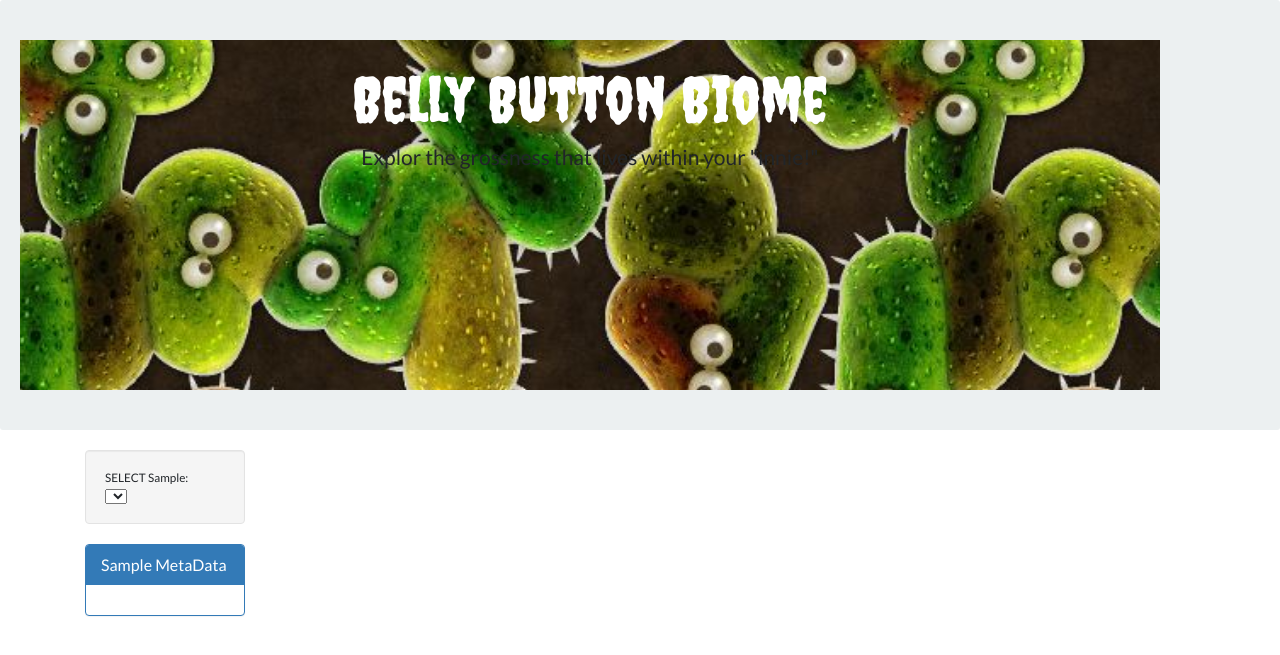
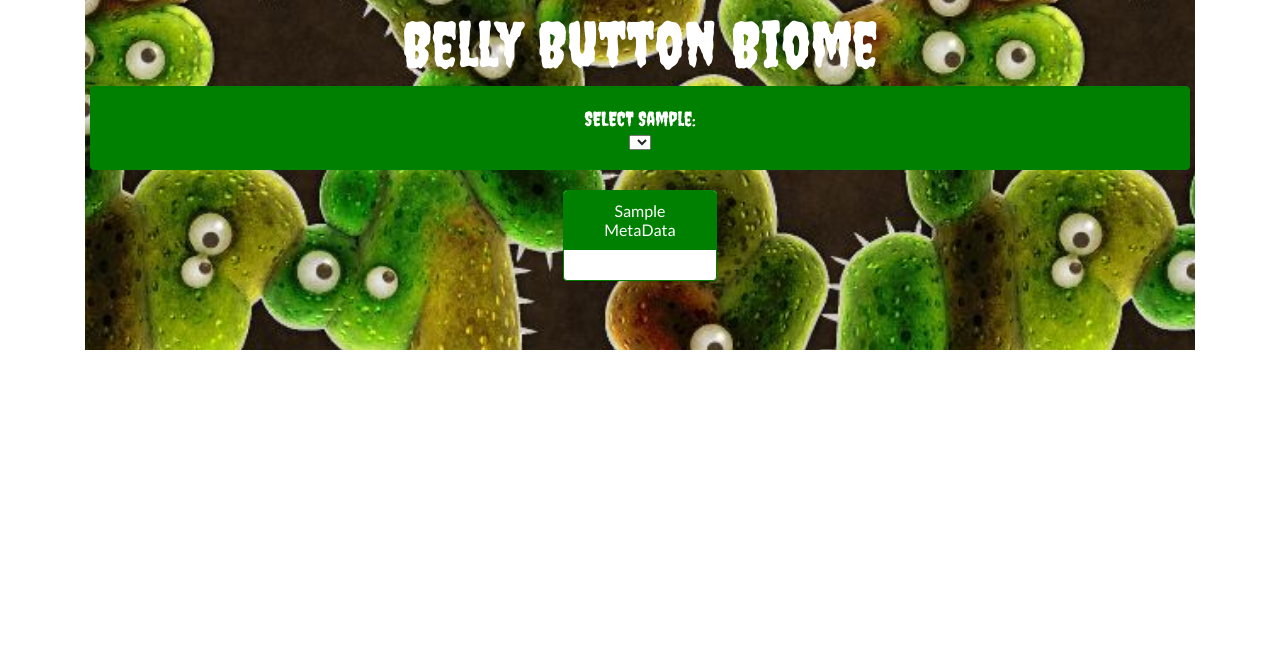
Before and after one commit to LoriHarris/Unicorn_Dashboard, a Flask app: page / in a window 1280 px wide. Shown: the top 655 px of the page. Run offline with Flask 2, Linux system fonts and the light colour scheme; data that the repository does not hold is empty; some libraries are stand-ins or nearby versions; some web fonts are replaced.

Commit message:
formatting

```diff
--- a/Instructions/StarterCode/Belly_Button_Biodiversity/app.py
+++ b/Instructions/StarterCode/Belly_Button_Biodiversity/app.py
@@ -12,6 +12,7 @@ from flask import Flask, jsonify, render_template
 from flask_sqlalchemy import SQLAlchemy
 
 app = Flask(__name__)
+# app = Flask(__name__, static_url_path='', static_folder="")
 
 
 #################################################
--- a/Instructions/StarterCode/Belly_Button_Biodiversity/static/css/style.css
+++ b/Instructions/StarterCode/Belly_Button_Biodiversity/static/css/style.css
@@ -9,20 +9,37 @@
    font-size: 20 rem;
    color: white;
  }
+.jumbotron {
+  padding: 0rem 0rem !important;
+  margin-bottom: 1rem !important;
+}
 .hero {
     position: relative;
     height: 350px;
-    padding: 20px;
+    padding: 5px;
     margin: 0;
     background: black;
-    background-image: url(bacteria.jpg);
+    background-image: url('/static/bacteria.jpg');
     background-attachment: fixed;
     background-position: bottom center;
     background-size: cover;
     text-align: center !important;
     vertical-align: middle;
   }
+.panel-primary{
+  background-color:white !important;
+  border-color: green !important;
+}
 
+.panel-heading {
+  background-color: green !important;
+  border-color: green !important;
+}
+.well {
+
+  background-color: green !important;
+  border-color: green !important;
+}
   .text-center {
     text-align: center !important;
     vertical-align: middle;
--- a/Instructions/StarterCode/Belly_Button_Biodiversity/static/js/app.js
+++ b/Instructions/StarterCode/Belly_Button_Biodiversity/static/js/app.js
@@ -19,6 +19,7 @@ function buildMetadata(sample) {
 });
   d3.json(`/metadata/${sample}`).then(function(data) {
       var WFREQ = (data.WFREQ*20)
+
       console.log(WFREQ)
       var traceA = [{ type: 'scatter',
       x: [0], y:[0],
@@ -41,7 +42,7 @@ function buildMetadata(sample) {
         "rgb(204, 204, 0)", "rgb(128, 255, 0)", "rgb(255, 255, 0)", "rgb(153, 255, 0)", "white"]},
 
 
-        hoverinfo: "label"
+        hoverinfo: "none"
 
       }];
 
@@ -93,11 +94,15 @@ var path = mainPath.concat(pathX,space,pathY,pathEnd);
 
 function buildCharts(sample) {
   d3.json(`/samples/${sample}`).then(function(data) {
-  var data = [{
-    values: data.sample_values.slice(0,10),
-    labels: data.otu_ids.slice(0,10),
+    var samples = data.sample_values.slice(0,10)
+    var otu_ids = data.otu_ids.slice(0,10)
+    var labels = data.otu_labels.slice(0,10)
+    var data = [{
+    values: samples,
+    labels: otu_ids,
     hoverinfo: 'text+percent+name',
-    text: data.otu_labels.slice(0,10),
+    text: labels,
+    // marker: { colors: [ otu_ids]}
     marker: { colors: [ "rgb(51, 102, 0)", "rgb(102, 102, 0)", "rgb(76, 153, 0)", "rgb(153, 153, 0)", "rgb(102, 204, 0)",
     "rgb(204, 204, 0)", "rgb(128, 255, 0)", "rgb(255, 255, 0)", "rgb(153, 255, 0)", "rgb(255, 255, 51)"]},
 
@@ -117,15 +122,20 @@ Plotly.newPlot("pie", data, layout);
 
 d3.json(`/samples/${sample}`).then(function(data) {
   console.log(data.sample_values)
+    var samples = data.sample_values.slice(0,10)
+    var otu_ids = data.otu_ids.slice(0,10)
+    var labels = data.otu_labels.slice(0,10)
     var data1 = [{
-      x: data.otu_ids.slice(0,10),
-      y: data.sample_values.slice(0,10),
+      x: otu_ids,
+      y: samples,
+      text: labels,
       mode: 'markers',
       marker: {
-
+        // color: otu_ids,
         color: [ "rgb(51, 102, 0)", "rgb(102, 102, 0)", "rgb(76, 153, 0)", "rgb(153, 153, 0)", "rgb(102, 204, 0)",
         "rgb(204, 204, 0)", "rgb(128, 255, 0)", "rgb(255, 255, 0)", "rgb(153, 255, 0)", "rgb(255, 255, 51)"],
-        size: [40, 45, 50, 55, 60, 65, 70, 75, 80, 100]
+        size: samples,
+
       }
 
     }];
@@ -133,8 +143,8 @@ d3.json(`/samples/${sample}`).then(function(data) {
     var layout = {
       title: 'Marker Size',
       showlegend: false,
-      height: 600,
-      width: 1400
+      height: 400,
+      width: 1200
     };
 
     Plotly.newPlot('bubble', data1, layout);
--- a/Instructions/StarterCode/Belly_Button_Biodiversity/templates/index.html
+++ b/Instructions/StarterCode/Belly_Button_Biodiversity/templates/index.html
@@ -6,37 +6,35 @@
   <meta name="viewport" content="width=device-width, initial-scale=1.0">
   <meta http-equiv="X-UA-Compatible" content="ie=edge">
   <title>Flask Plotlyjs Example</title>
-  <link rel="stylesheet" type="text/css" href="style.css">
+  <link rel="stylesheet" href="static/css/style.css">
   <link rel="stylesheet" href="https://maxcdn.bootstrapcdn.com/bootstrap/3.3.7/css/bootstrap.min.css">
   <link rel="stylesheet" href="https://stackpath.bootstrapcdn.com/bootswatch/4.3.1/flatly/bootstrap.min.css">
   <link rel="icon" href="favicon.png">
   <link href="https://fonts.googleapis.com/css?family=Creepster" rel="stylesheet">
+  <script type="text/javascript" src="/js/jquery-1.11.2.min.js"></script>
 
 </head>
 
 <body>
 
-  <!-- <div class="container">
+  <div class="container">
     <div class="row">
-      <div class="col-md-12">  -->
+      <div class="col-md-12">
         <div class = "jumbotron text-center">
           <div class = "hero">
 
         <h1><h4curly>Belly Button Biome</h1></h4curly>
-        <p>Explor the grossness that lives within your "innie!"</p>
-      </div>
-    </div>
-  <!-- </div>
-</div> -->
-<div class = "container">
-    <div class="row">
-      <div class="col-md-2">
+
+
       <div class="well">
-          <h5>SELECT Sample:</h5>
+          <h3><h4curly>SELECT Sample:</h3></h4curly>
             <select id="selDataset" onchange="optionChanged(this.value)">
               <option></option>
             </select>
             </div>
+          <div class = col-md-5></div>
+          <div class="col-md-2">
+
               <div class="panel panel-primary">
                 <div class="panel-heading">
                   <h3 class="panel-title">Sample MetaData</h3>
@@ -44,20 +42,35 @@
                 <div id="sample-metadata" class="panel-body"></div>
               </div>
             </div>
-      <div class="col-md-5">
+          </div>
+      </div>
+    </div>
+  </div>
+</div>
+
+<div class = "container">
+    <div class="row">
+
+      <div class="col-md-6">
         <div id="pie"></div>
       </div>
+
       <div class="col-md-5">
         <div id="gauge"></div>
       </div>
     </div>
   </div>
+
+<div class="container">
   <div class="row">
-    <div class="col-md-12">
+
+    <div class="col align-self-center">
       <div id="bubble"></div>
     </div>
   </div>
-
+  </div>
+</div>
+</div>
   <script src="https://cdn.plot.ly/plotly-1.31.2.min.js"></script>
   <script src="https://cdnjs.cloudflare.com/ajax/libs/d3/5.5.0/d3.js"></script>
   <script src="https://cdn.plot.ly/plotly-latest.min.js"></script>
```
Also changed, not shown: Instructions/StarterCode/Belly_Button_Biodiversity/static/bacteria.jpg (renamed from Instructions/StarterCode/Belly_Button_Biodiversity/templates/bacteria.jpg). Lines whose indentation alone changed are shown as unchanged.
